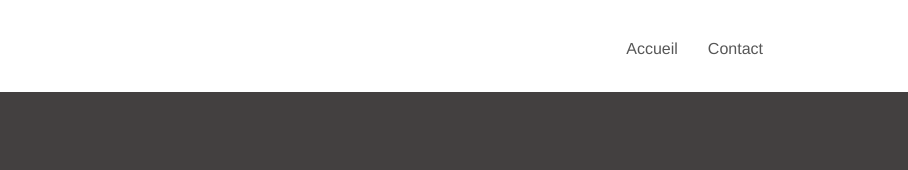
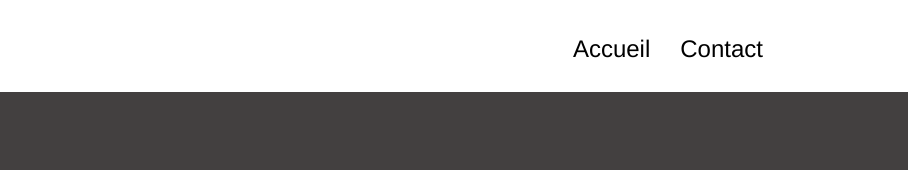
Before and after one commit to sabbendra/PROJET-4-LA-PANTHERE, a plain HTML site: page index.html in a window 1280 px wide. Shown: the top 170 px of the page, 372-1280 px from the left. Drawn offline with Linux system fonts and the light colour scheme.

Commit message:
Changement texte du menu

```diff
--- a/index.html
+++ b/index.html
@@ -46,12 +46,12 @@
 			<div class="collapse navbar-collapse navbar-1 special-dropdown-nav">
 				<ul class="site-navigation nav navbar-nav">
 					<li>
-						<a href="index.html">Accueil</a>
+						<a href="index.html" class="nav-font-size">Accueil</a>
 					</li>
 					<li>
 					</li>
 					<li>
-						<a href="page2.html">Contact</a>
+						<a href="page2.html" class="nav-font-size">Contact</a>
 					</li>
 				</ul>
 			</div>
--- a/style.css
+++ b/style.css
@@ -93,6 +93,12 @@ a:hover {
 .texture-paper::before {
     background:rgb(67, 64, 64);
     background-size: 280px 280px;
+}
+
+.nav-font-size {
+    font-size: 24px;
+    font-weight: 500;
+    color: #000000!important;
 }
 
 .b-parallax {
```
